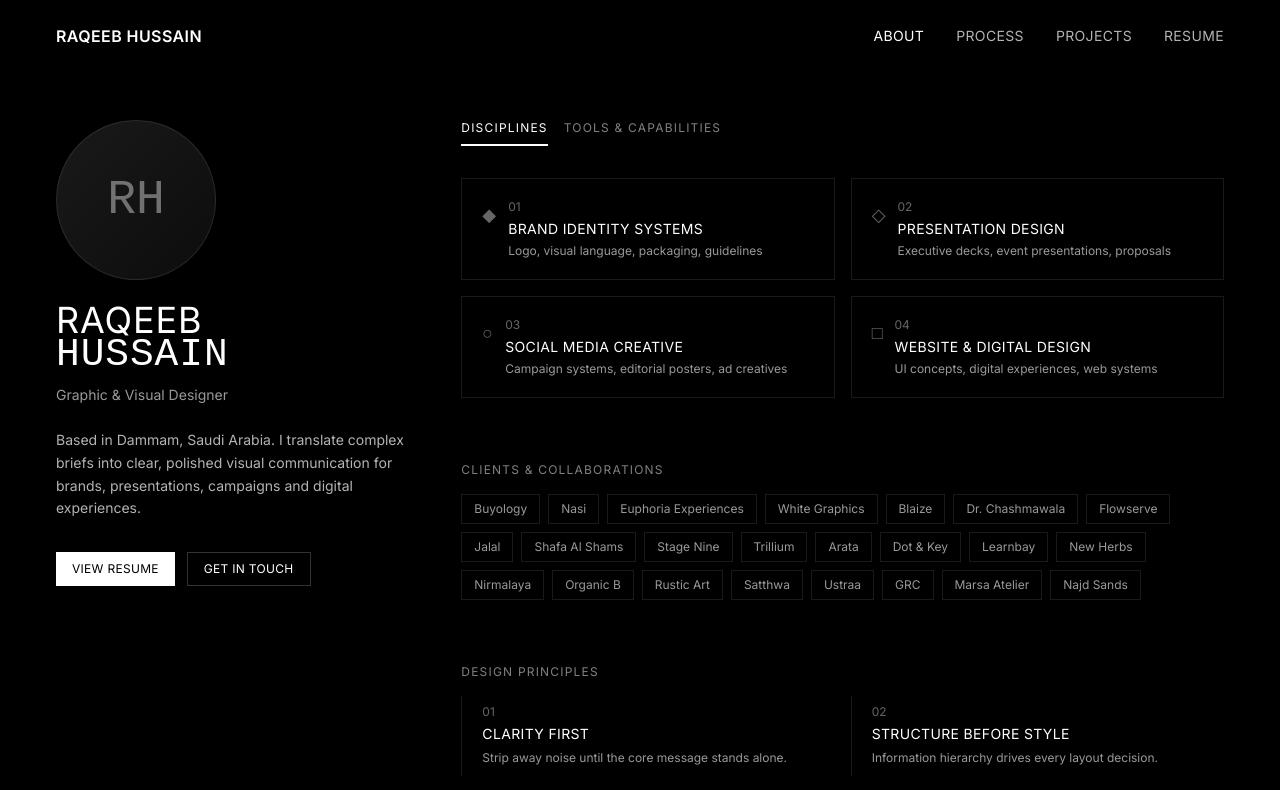
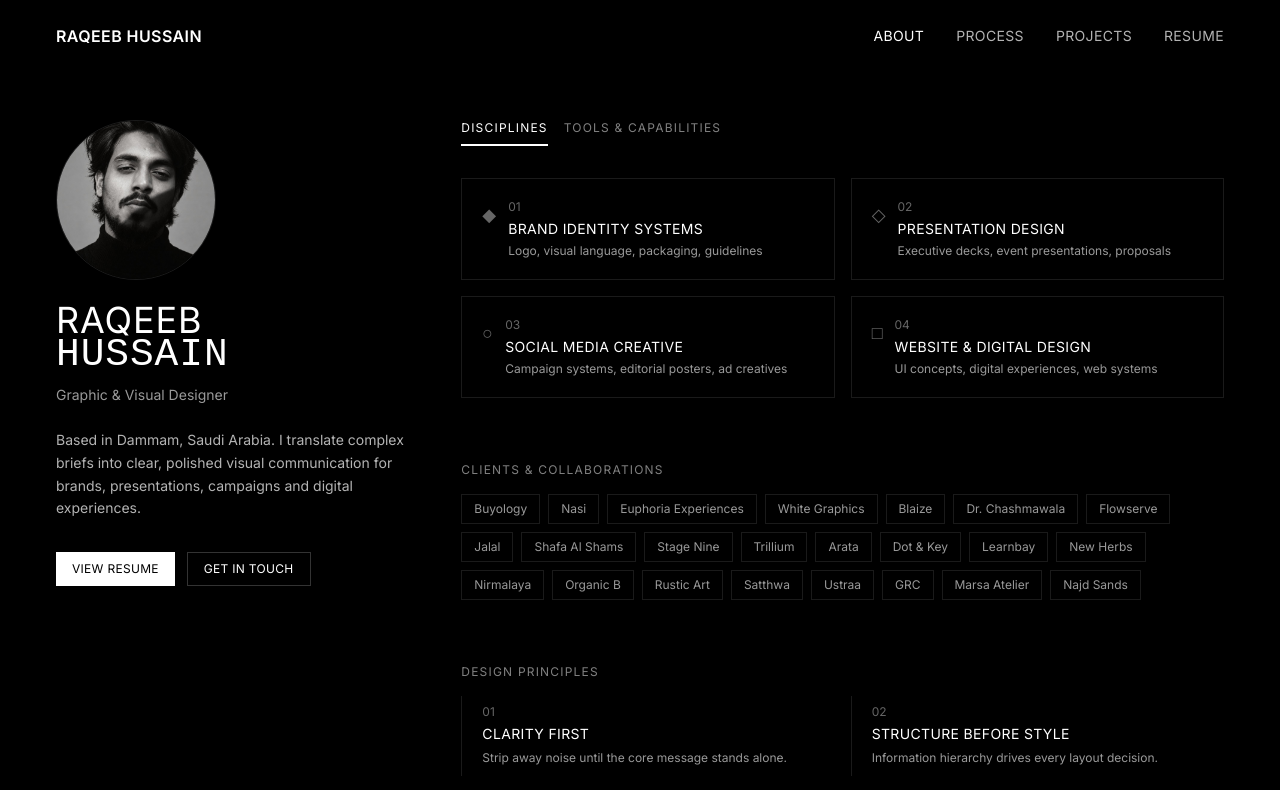
Before and after one commit to raqeebsyed0-notacoder/raqeeb-website, a React (Vite) app: page /#/about in a window 1280 px wide. Shown: the top 790 px of the page. Built offline with nearby package versions, Linux system fonts and the light colour scheme; a web font is replaced by a local one.

Commit message:
feat: real portrait on About page (replaces monogram)

```diff
--- a/src/pages/AboutPage.tsx
+++ b/src/pages/AboutPage.tsx
@@ -39,8 +39,12 @@ export default function AboutPage() {
         <div className="grid grid-cols-1 lg:grid-cols-12 gap-12">
           <div className="lg:col-span-4">
             <div className="lg:sticky lg:top-8">
-              <div className="w-32 h-32 sm:w-40 sm:h-40 rounded-full bg-gradient-to-br from-white/10 to-white/5 flex items-center justify-center mb-6 border border-white/10">
-                <span className="text-4xl sm:text-5xl font-pixel text-white/40">RH</span>
+              <div className="w-32 h-32 sm:w-40 sm:h-40 rounded-full overflow-hidden mb-6 border border-white/10">
+                <img
+                  src="assets/profile.jpg"
+                  alt="Raqeeb Hussain"
+                  className="w-full h-full object-cover"
+                />
               </div>
               <h1 className="text-3xl sm:text-4xl tracking-wide uppercase font-normal leading-[0.9] mb-3">
                 Raqeeb
```
Also changed, not shown: public/assets/profile.jpg (added).
